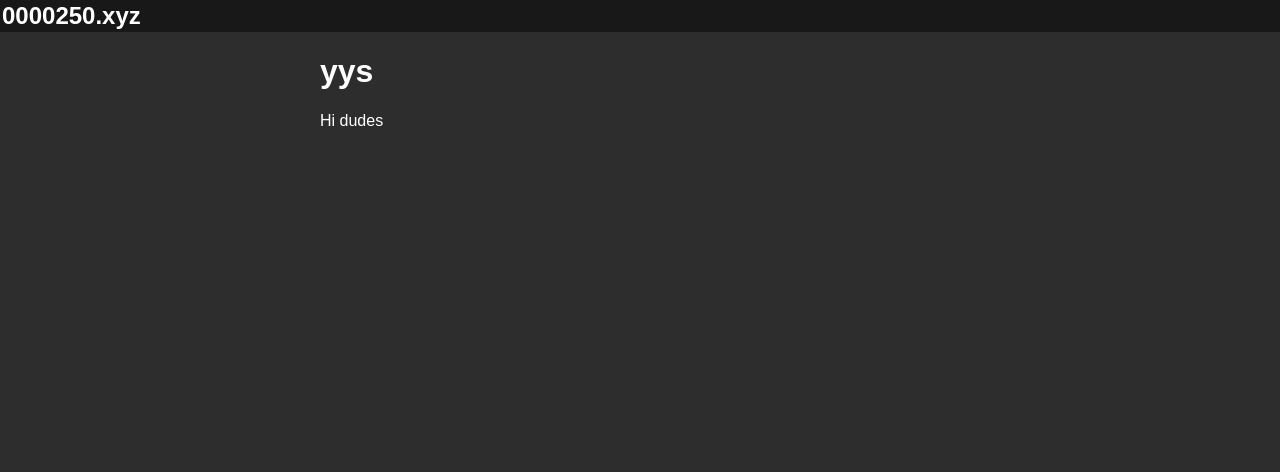
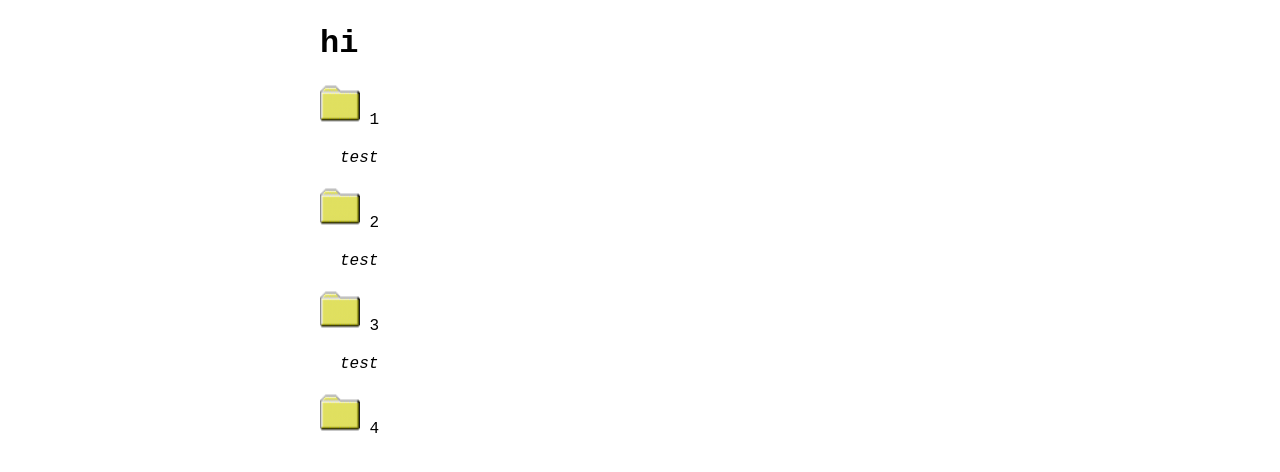
Before and after one commit to ozgq/ozgq.github.io, a plain HTML site: page index.html in a window 1280 px wide. Drawn offline with Linux system fonts and the light colour scheme.

Commit message:
OOOVERHAUUUL

```diff
--- a/index.html
+++ b/index.html
@@ -1,21 +1,63 @@
-<html><head>
-    <title>0000250</title>
-    <meta charset="UTF-8">
-    <meta http-equiv="X-UA-Compatible" content="IE=edge">
-    <meta name="viewport" content="width=device-width, initial-scale=1.0">
-    <link rel="stylesheet" type="text/css" href="style.css">
-  </head>
-  <body>
-    <div class="navbar">
-        <b>0000250.xyz</b>
-    </div>
-    <div class="potatoes">
-      <h1>
-        yys
-      </h1>
-        <p>
-            Hi dudes
-        </p>
-    </div>
-  </body>
-</html>
+<!DOCTYPE html>
+<!-- saved from url=(0024)https://sf1.nekoweb.org/ -->
+<html><head><meta http-equiv="Content-Type" content="text/html; charset=UTF-8">
+        <meta name="viewport" content="width=device-width, initial-scale=1">
+        <title>sf</title>
+        <style>
+            * { font-family: 'Courier New', Courier, monospace; }
+            body { width: 50%; margin: auto; padding: 4px;}
+            img { width: 40px; height: 40px; }
+            details > summary { list-style: none; }
+            details > summary::-webkit-details-marker { display: none; }
+            summary { vertical-align: middle; }
+            .info {font-style: italic; margin: 20px;}
+        </style>
+    </head>
+    <body>
+        <h1>hi</h1>
+        <details open="">
+            <summary>
+                <img src="open.png">
+                1
+            </summary>
+            <div class="info">
+                <p>
+                    test
+                </p>
+            </div>
+        </details>
+        <details open="">
+            <summary>
+                <img src="open.png">
+                2
+            </summary>
+            <div class="info">
+                <p>
+                    test
+                </p>
+            </div>
+        </details>
+        <details open="">
+            <summary>
+                <img src="open.png">
+                3
+            </summary>
+            <div class="info">
+                <p>
+                    test
+                </p>
+            </div>
+        </details>
+        <details>
+            <summary>
+                <img src="open.png">
+                4
+            </summary>
+            <div class="info">
+                <p>
+                    test
+                </p>
+            </div>
+        </details>
+
+</body></html>
```
Also changed, not shown: open.png (added).
